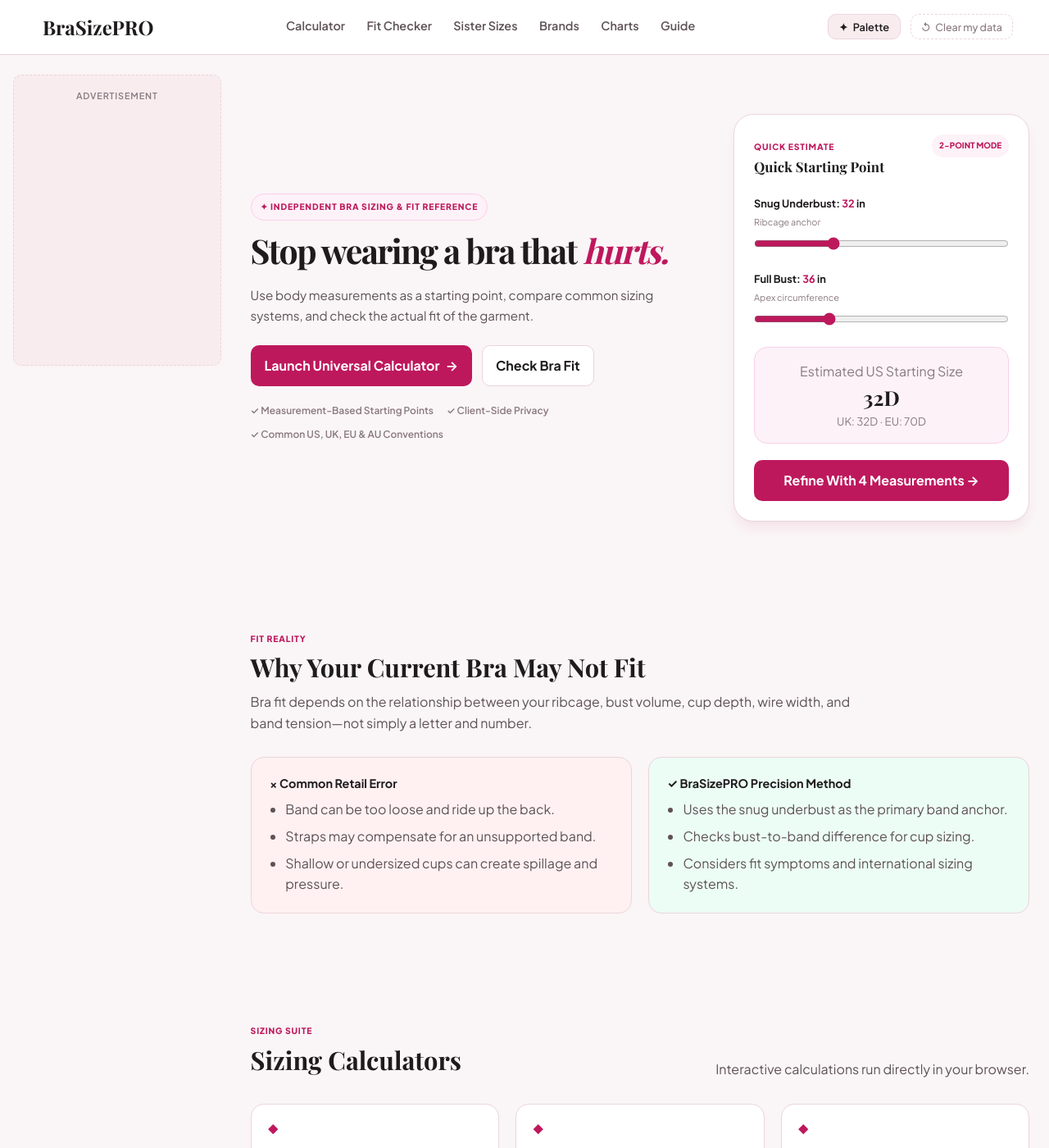
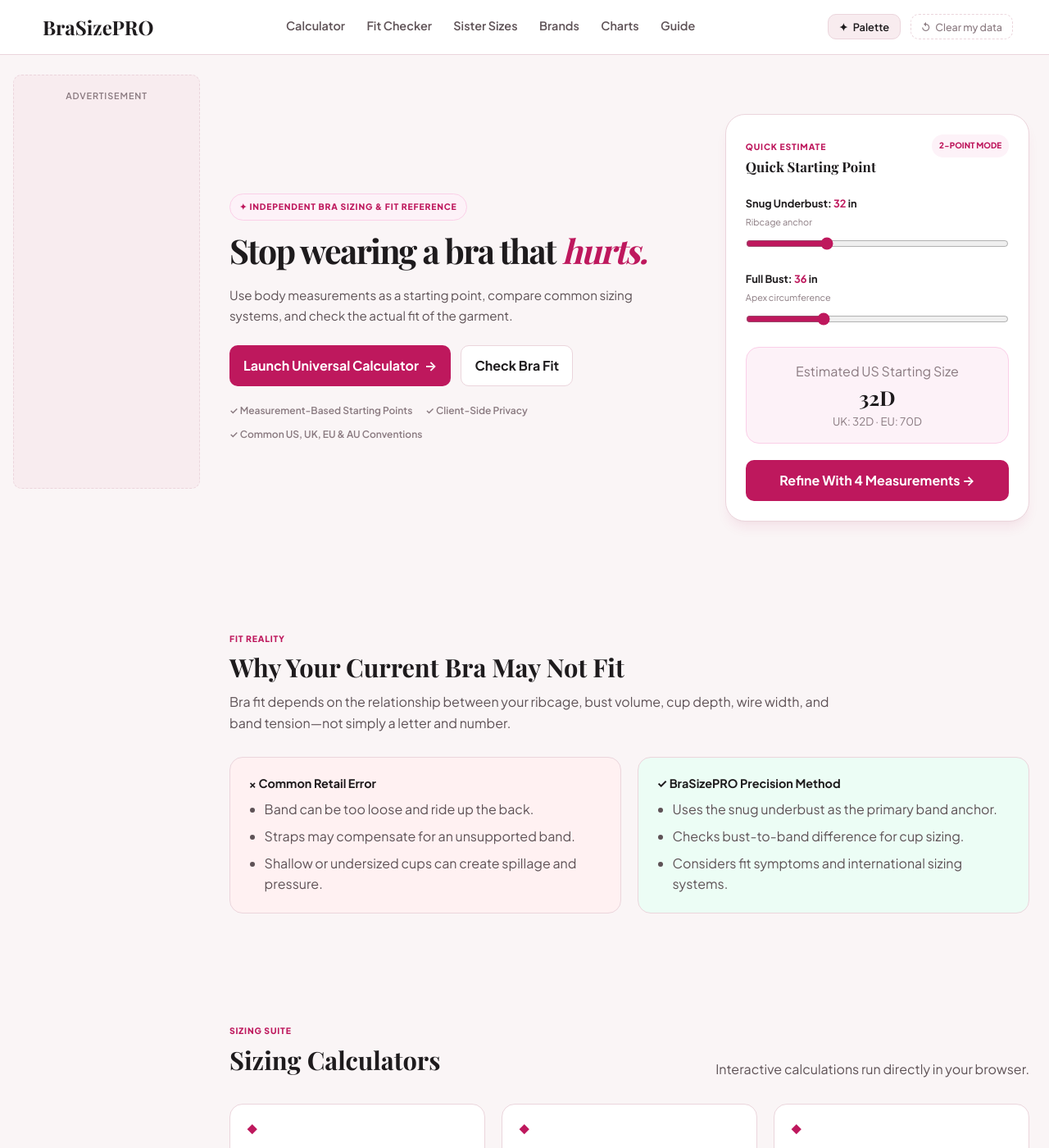
Before and after one commit to sharpedge74-cmyk/Bra-Size-Pro, a Jekyll site: the page built from index.html, in a window 1280 px wide and 1400 px high. Shown: the whole window at 82% size. Built offline with Jekyll 4.4.1, drawn with Linux system fonts in a browser that asks for light colours; some web fonts are replaced.

Commit message:
Adjust global left ad slot dimensions

```diff
--- a/_sass/_ads.scss
+++ b/_sass/_ads.scss
@@ -87,8 +87,8 @@
 
 .desktop-sidebar-ad {
   width: 100%;
-  height: 300px;
-  min-height: 300px;
+  height: 450px;
+  min-height: 450px;
   display: flex;
   align-items: flex-start;
   justify-content: center;
@@ -98,7 +98,7 @@
 @media (min-width: 1024px) {
   .desktop-left-ad-column {
     display: block;
-    width: 22%;
+    width: 20%;
     padding: 1.5rem 0.75rem 1.5rem 1rem;
     flex-shrink: 0;
   }
@@ -110,7 +110,7 @@
     border: 1px dashed var(--color-border);
     border-radius: $radius-md;
     padding: 1rem 0.75rem;
-    min-height: 300px;
+    min-height: 450px;
     display: flex;
     flex-direction: column;
     align-items: center;
@@ -119,7 +119,7 @@
   }
 
   .site-main-column {
-    width: 78%;
+    width: 80%;
     flex: 1;
     min-width: 0;
   }
```
